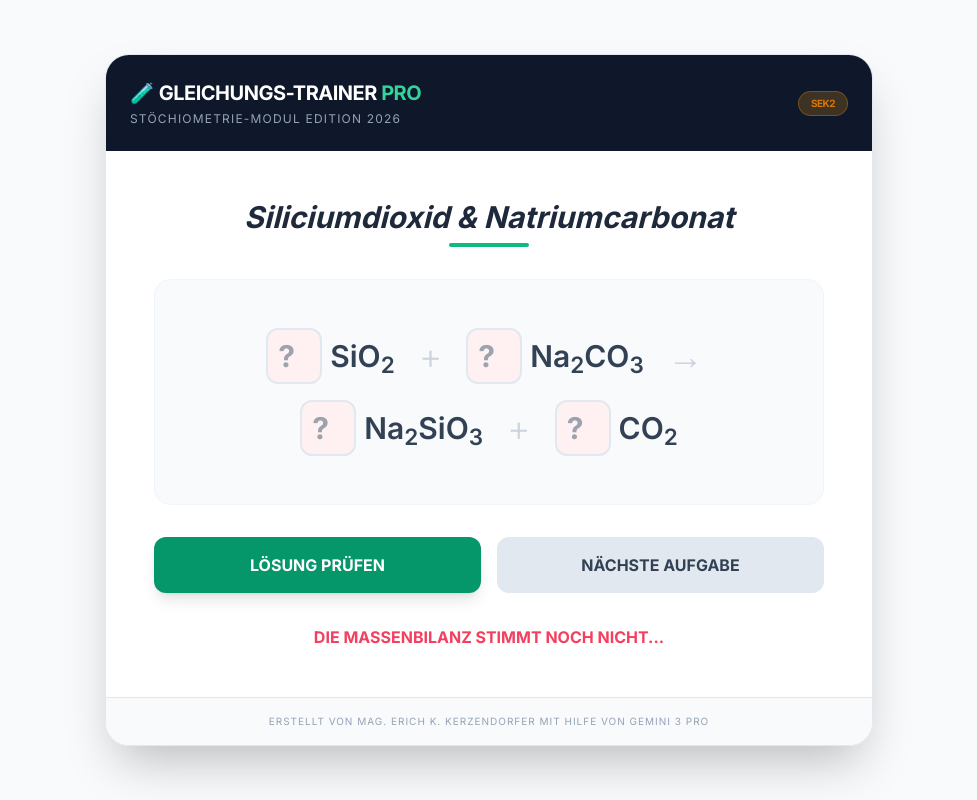
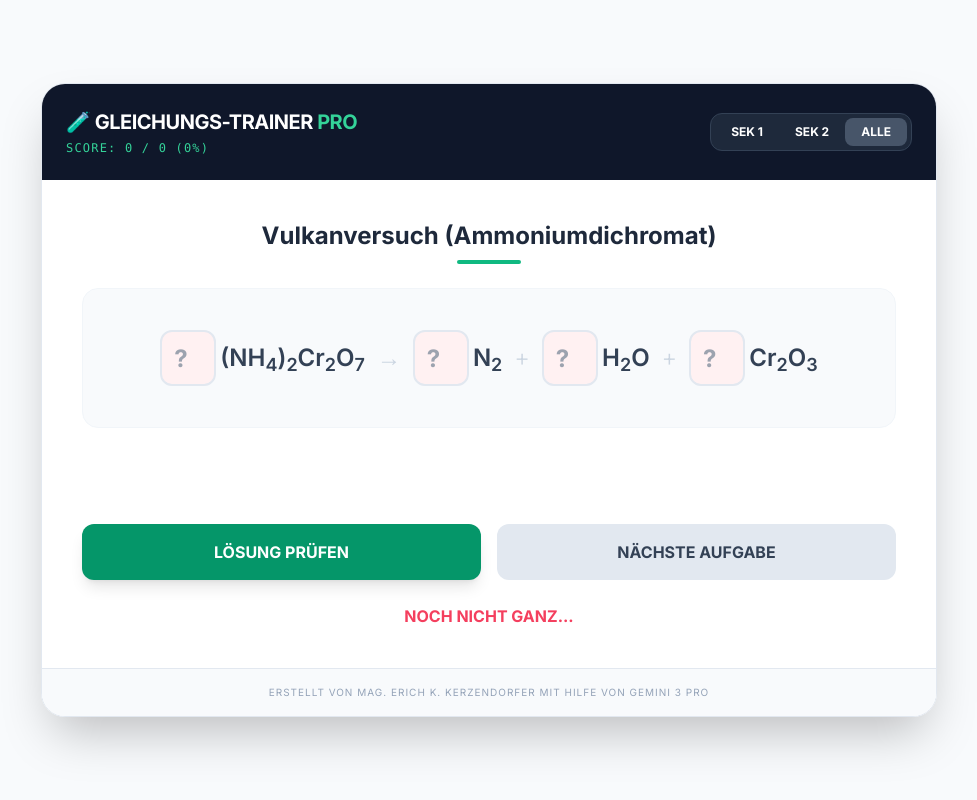
Before and after one commit to ekerzendorfer/REAKTIONSTRAINER, a plain HTML site: page index.html in a window 1280 px wide. Both pictures are taken after a click on the button "LÖSUNG PRÜFEN". Shown: the whole page, without its empty margins (151-1128 px from the left). Drawn offline with nearby package versions, Linux system fonts and the light colour scheme.

Commit message:
Update index.html

```diff
--- a/index.html
+++ b/index.html
@@ -10,45 +10,62 @@
         body { font-family: 'Inter', sans-serif; }
         sub { font-size: 0.7em; vertical-align: sub; line-height: 0; }
         .lab-card {
-            background: rgba(255, 255, 255, 0.95);
+            background: rgba(255, 255, 255, 0.98);
             backdrop-filter: blur(10px);
             border: 1px solid rgba(226, 232, 240, 1);
         }
+        /* Verhindert Umbruch bei bis zu 4 Stoffen auf Desktops */
+        .equation-row {
+            display: flex;
+            flex-wrap: wrap;
+            justify-content: center;
+            align-items: center;
+            gap: 0.5rem;
+        }
+        @media (min-width: 1024px) {
+            .eq-wrap-threshold { flex-wrap: nowrap; }
+        }
     </style>
 </head>
-<body class="bg-slate-50 text-slate-900 min-h-screen flex flex-col items-center justify-center p-4">
+<body class="bg-slate-50 text-slate-900 min-h-screen flex flex-col items-center justify-center p-2 md:p-4">
 
-    <div class="lab-card w-full max-w-3xl rounded-3xl shadow-2xl overflow-hidden">
+    <div class="lab-card w-full max-w-4xl rounded-3xl shadow-2xl overflow-hidden">
 
-        <div class="bg-slate-900 p-6 text-white flex justify-between items-center">
+        <div class="bg-slate-900 p-4 md:p-6 text-white flex flex-col md:flex-row justify-between items-center gap-4">
             <div>
                 <h1 class="text-xl font-bold tracking-tight">🧪 GLEICHUNGS-TRAINER <span class="text-emerald-400">PRO</span></h1>
-                <p class="text-xs text-slate-400 uppercase tracking-widest mt-1">Stöchiometrie-Modul Edition 2026</p>
+                <p id="score-display" class="text-xs text-emerald-400 font-mono mt-1 uppercase tracking-widest">Score: 0 / 0 (0%)</p>
             </div>
-            <div id="difficulty-badge" class="px-3 py-1 rounded-full text-[10px] font-black uppercase tracking-tighter bg-emerald-500/20 text-emerald-400 border border-emerald-500/30">
-                LÄDT...
+
+            <div class="flex bg-slate-800 p-1 rounded-xl border border-slate-700">
+                <button onclick="setFilter('SEK1')" id="btn-SEK1" class="px-4 py-1.5 rounded-lg text-xs font-bold transition-all">SEK 1</button>
+                <button onclick="setFilter('SEK2')" id="btn-SEK2" class="px-4 py-1.5 rounded-lg text-xs font-bold transition-all">SEK 2</button>
+                <button onclick="setFilter('ALLE')" id="btn-ALLE" class="px-4 py-1.5 rounded-lg text-xs font-bold transition-all bg-slate-600">ALLE</button>
             </div>
         </div>
 
-        <div class="p-8 md:p-12">
-            <div class="text-center mb-8">
-                <h2 id="reaction-name" class="text-2xl md:text-3xl font-bold text-slate-800 mb-2 italic">---</h2>
-                <div class="h-1 w-20 bg-emerald-500 mx-auto rounded-full"></div>
+        <div class="p-6 md:p-10">
+            <div class="text-center mb-6">
+                <h2 id="reaction-name" class="text-xl md:text-2xl font-bold text-slate-800 mb-2">---</h2>
+                <div class="h-1 w-16 bg-emerald-500 mx-auto rounded-full"></div>
             </div>
 
-            <div id="equation-container" class="flex flex-wrap justify-center items-center gap-4 py-12 px-4 bg-slate-50 rounded-2xl border border-slate-100 mb-8 min-h-[160px] text-2xl md:text-3xl font-medium transition-all">
+            <div id="equation-container" class="equation-row py-10 px-2 bg-slate-50 rounded-2xl border border-slate-100 mb-6 min-h-[140px] text-lg md:text-2xl font-medium transition-all">
+                </div>
+
+            <div id="compact-result" class="h-12 text-center text-slate-500 font-medium text-lg md:text-xl mb-6 transition-all duration-500 opacity-0 italic">
                 </div>
 
             <div class="grid grid-cols-1 md:grid-cols-2 gap-4">
-                <button onclick="checkAnswer()" class="group relative flex items-center justify-center gap-2 bg-emerald-600 hover:bg-emerald-500 text-white font-bold py-4 rounded-xl transition-all shadow-lg active:scale-95">
-                    <span>LÖSUNG PRÜFEN</span>
+                <button onclick="checkAnswer()" class="bg-emerald-600 hover:bg-emerald-500 text-white font-bold py-4 rounded-xl transition-all shadow-lg active:scale-95">
+                    LÖSUNG PRÜFEN
                 </button>
-                <button onclick="loadRandom()" class="flex items-center justify-center gap-2 bg-slate-200 hover:bg-slate-300 text-slate-700 font-bold py-4 rounded-xl transition-all active:scale-95">
-                    <span>NÄCHSTE AUFGABE</span>
+                <button onclick="loadRandom()" class="bg-slate-200 hover:bg-slate-300 text-slate-700 font-bold py-4 rounded-xl transition-all active:scale-95">
+                    NÄCHSTE AUFGABE
                 </button>
             </div>
 
-            <div id="feedback" class="mt-8 text-center font-semibold text-lg h-8 transition-all duration-300"></div>
+            <div id="feedback" class="mt-6 text-center font-bold text-lg h-8 transition-all"></div>
         </div>
 
         <div class="bg-slate-50 border-t border-slate-200 p-4 text-center">
@@ -59,82 +76,90 @@
     </div>
 
 <script>
-    let equations = [];
+    let allEquations = [];
+    let filteredEquations = [];
     let currentTask = null;
+    let currentFilter = 'ALLE';
 
-    // Initialization
+    // Scoring
+    let solvedCorrectly = 0;
+    let totalTasks = 0;
+    let firstTry = true;
+
     async function init() {
         try {
             const response = await fetch('equations.json');
-            const data = await response.json();
-            // Filter nur selektierte Aufgaben
-            equations = data.filter(eq => eq.selected === true);
-            if(equations.length > 0) {
-                loadRandom();
-            } else {
-                document.getElementById('reaction-name').innerText = "Keine Daten ausgewählt";
-            }
+            allEquations = await response.json();
+            setFilter('ALLE');
         } catch (error) {
-            console.error("Datenfehler:", error);
-            document.getElementById('reaction-name').innerText = "Fehler beim Laden der JSON";
+            document.getElementById('reaction-name').innerText = "JSON-Datei nicht gefunden!";
         }
     }
 
-    // Formatiert chemische Formeln (H2O -> H₂O)
-    function format(formula) {
-        return formula.replace(/(\d+)/g, '<sub>$1</sub>');
+    function setFilter(filter) {
+        currentFilter = filter;
+        ['SEK1', 'SEK2', 'ALLE'].forEach(f => {
+            const btn = document.getElementById('btn-' + f);
+            btn.classList.toggle('bg-slate-600', f === filter);
+            btn.classList.toggle('text-white', f === filter);
+        });
+
+        filteredEquations = allEquations.filter(eq =>
+            eq.selected && (filter === 'ALLE' || eq.difficulty === filter)
+        );
+        loadRandom();
     }
 
-    // Lädt eine neue zufällige Gleichung
+    function format(text, hideOne = false) {
+        if (!text) return "";
+        let formatted = text.replace(/(\d+)/g, '<sub>$1</sub>');
+        return formatted;
+    }
+
     function loadRandom() {
-        const idx = Math.floor(Math.random() * equations.length);
-        currentTask = equations[idx];
+        if (filteredEquations.length === 0) return;
 
-        // UI Reset
+        currentTask = filteredEquations[Math.floor(Math.random() * filteredEquations.length)];
+        firstTry = true;
+
         document.getElementById('feedback').innerText = "";
-        const badge = document.getElementById('difficulty-badge');
-        badge.innerText = currentTask.difficulty;
-        badge.className = currentTask.difficulty === 'SEK2'
-            ? "px-3 py-1 rounded-full text-[10px] font-black uppercase tracking-tighter bg-amber-500/20 text-amber-600 border border-amber-500/30"
-            : "px-3 py-1 rounded-full text-[10px] font-black uppercase tracking-tighter bg-emerald-500/20 text-emerald-600 border border-emerald-500/30";
-
+        document.getElementById('compact-result').classList.add('opacity-0');
         document.getElementById('reaction-name').innerText = currentTask.name || "Chemische Reaktion";
 
         const container = document.getElementById('equation-container');
         const parts = currentTask.equation.split(/ \+ | -> /);
         const operators = currentTask.equation.match(/ \+ | -> /g);
 
+        // Layout-Klasse für Zeilenumbruch-Steuerung
+        container.className = "equation-row py-10 px-2 bg-slate-50 rounded-2xl border border-slate-100 mb-6 min-h-[140px] text-lg md:text-2xl font-medium";
+        if (parts.length <= 4) container.classList.add('eq-wrap-threshold');
+
         let html = "";
         parts.forEach((p, i) => {
-            html += `<div class="flex items-center gap-2">
-                        <input type="number"
-                               class="coeff-input w-14 h-14 text-center border-2 border-slate-200 rounded-xl focus:border-emerald-500 focus:ring-4 focus:ring-emerald-500/10 outline-none transition-all font-bold text-emerald-700"
-                               data-idx="${i}"
-                               placeholder="?">
+            html += `<div class="flex items-center gap-1">
+                        <input type="number" min="1"
+                               class="coeff-input w-12 h-12 md:w-14 md:h-14 text-center border-2 border-slate-200 rounded-xl focus:border-emerald-500 outline-none transition-all font-bold text-emerald-700"
+                               data-idx="${i}" placeholder="?">
                         <span class="font-semibold text-slate-700">${format(p)}</span>
                      </div>`;
             if (operators && operators[i]) {
-                const op = operators[i].trim();
-                html += `<span class="mx-2 font-light text-slate-300 text-4xl">${op === '->' ? '→' : '+'}</span>`;
+                const op = operators[i].trim() === '->' ? '→' : '+';
+                html += `<span class="mx-1 text-slate-300 font-light">${op}</span>`;
             }
         });
         container.innerHTML = html;
     }
 
-    // Validierung der Eingabe
     function checkAnswer() {
         const inputs = document.querySelectorAll('.coeff-input');
         let isCorrect = true;
 
         inputs.forEach((input, i) => {
-            const userVal = parseInt(input.value);
-            const correctVal = currentTask.solution[i];
-
-            if (userVal === correctVal) {
+            const val = parseInt(input.value);
+            if (val === currentTask.solution[i]) {
+                input.classList.replace('border-slate-200', 'border-emerald-500');
                 input.classList.remove('border-rose-400', 'bg-rose-50');
-                input.classList.add('border-emerald-500', 'bg-emerald-50');
             } else {
-                input.classList.remove('border-emerald-500', 'bg-emerald-50');
                 input.classList.add('border-rose-400', 'bg-rose-50');
                 isCorrect = false;
             }
@@ -142,12 +167,47 @@
 
         const feedback = document.getElementById('feedback');
         if (isCorrect) {
-            feedback.innerText = "✨ HERVORRAGEND! DIE GLEICHUNG IST AUSGEGLICHEN.";
-            feedback.className = "mt-8 text-center font-bold text-emerald-600 animate-bounce";
+            if (firstTry) {
+                solvedCorrectly++;
+                totalTasks++;
+                updateScore();
+            } else if (feedback.innerText === "") {
+                // Falls es erst beim zweiten Mal stimmt, zählt es nur als bearbeitete Aufgabe
+                totalTasks++;
+                updateScore();
+            }
+
+            feedback.innerText = "RICHTIG!";
+            feedback.className = "mt-6 text-center font-bold text-emerald-600";
+            showCompactVersion();
         } else {
-            feedback.innerText = "DIE MASSENBILANZ STIMMT NOCH NICHT...";
-            feedback.className = "mt-8 text-center font-bold text-rose-500";
+            feedback.innerText = "NOCH NICHT GANZ...";
+            feedback.className = "mt-6 text-center font-bold text-rose-500";
+            firstTry = false;
         }
+    }
+
+    function updateScore() {
+        const percent = totalTasks > 0 ? Math.round((solvedCorrectly / totalTasks) * 100) : 0;
+        document.getElementById('score-display').innerText = `Score: ${solvedCorrectly} / ${totalTasks} (${percent}%)`;
+    }
+
+    function showCompactVersion() {
+        const parts = currentTask.equation.split(/ \+ | -> /);
+        const operators = currentTask.equation.match(/ \+ | -> /g);
+        let compactStr = "";
+
+        parts.forEach((p, i) => {
+            const coeff = currentTask.solution[i];
+            compactStr += (coeff > 1 ? coeff + " " : "") + format(p);
+            if (operators && operators[i]) {
+                compactStr += operators[i].trim() === '->' ? " → " : " + ";
+            }
+        });
+
+        const resDiv = document.getElementById('compact-result');
+        resDiv.innerHTML = compactStr;
+        resDiv.classList.remove('opacity-0');
     }
 
     init();
```
